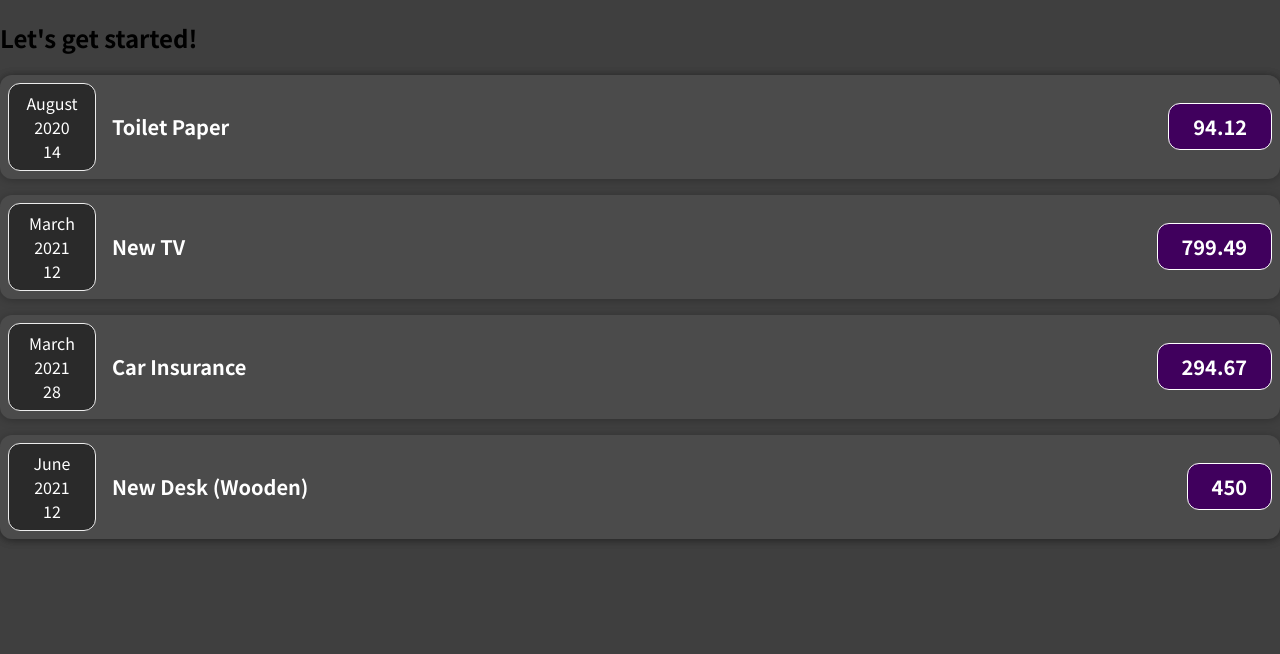
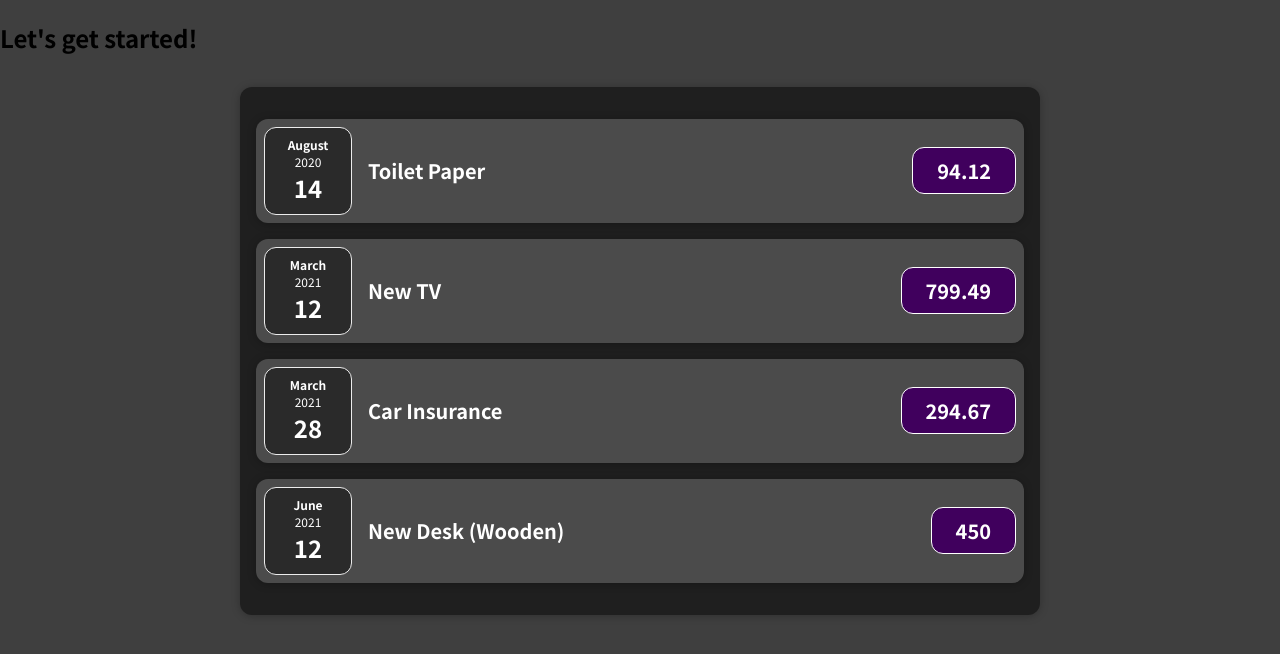
Before and after one commit to ayv8er/expensetracker, a React (Create React App) app: page / in a window 1280 px wide. Shown: the top 654 px of the page. Built offline with nearby package versions, Linux system fonts and the light colour scheme.

Commit message:
creates another component for the date tab

```diff
--- a/src/components/Expenses/ExpenseDate.js
+++ b/src/components/Expenses/ExpenseDate.js
@@ -7,9 +7,9 @@
 
   return (
     <div className="expense-date">
-      <div className="expense-date_month">{month}</div>
-      <div className="expense-date_year">{year}</div>
-      <div className="expense-date_day">{day}</div>
+      <div className="expense-date__month">{month}</div>
+      <div className="expense-date__year">{year}</div>
+      <div className="expense-date__day">{day}</div>
     </div>
   );
 };
--- a/src/components/Expenses/Expenses.js
+++ b/src/components/Expenses/Expenses.js
@@ -1,5 +1,7 @@
 import ExpenseItem from "./ExpenseItem";
 import Card from "../UI/Card";
+
+import "./Expenses.css";
 
 const Expenses = (props) => {
   const { items } = props;
```
